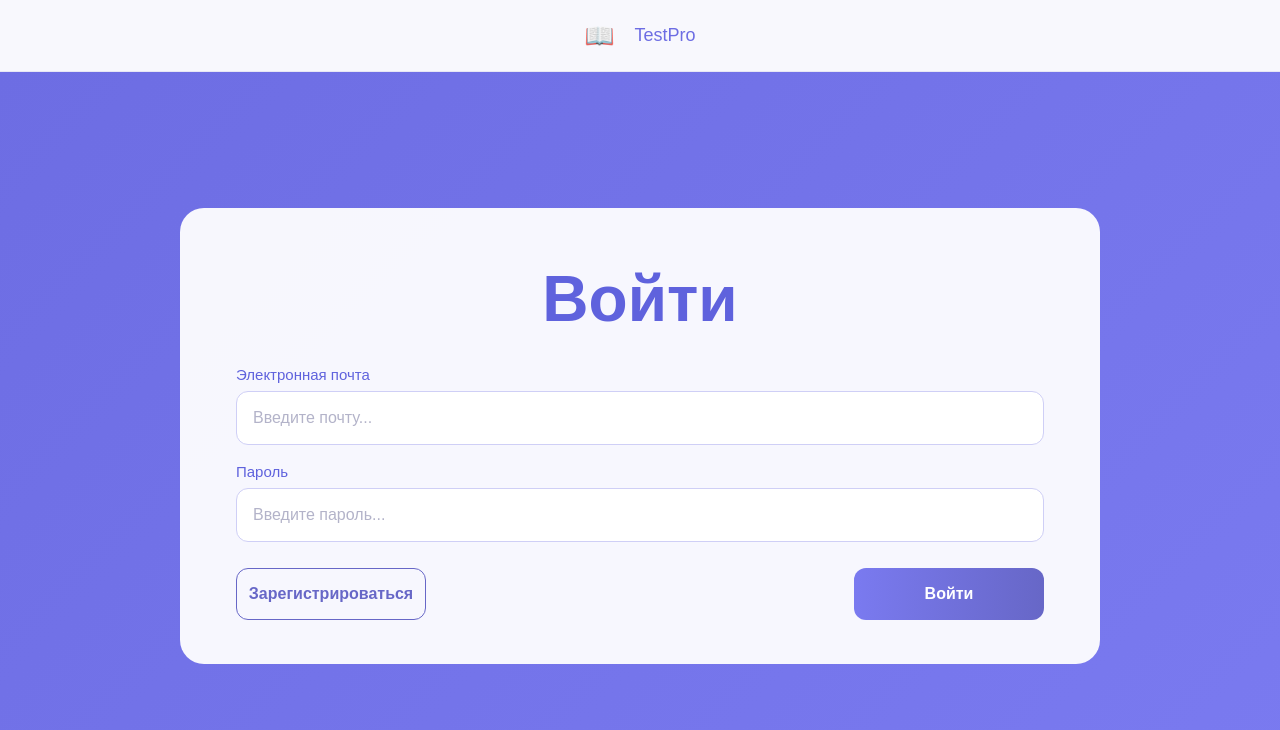
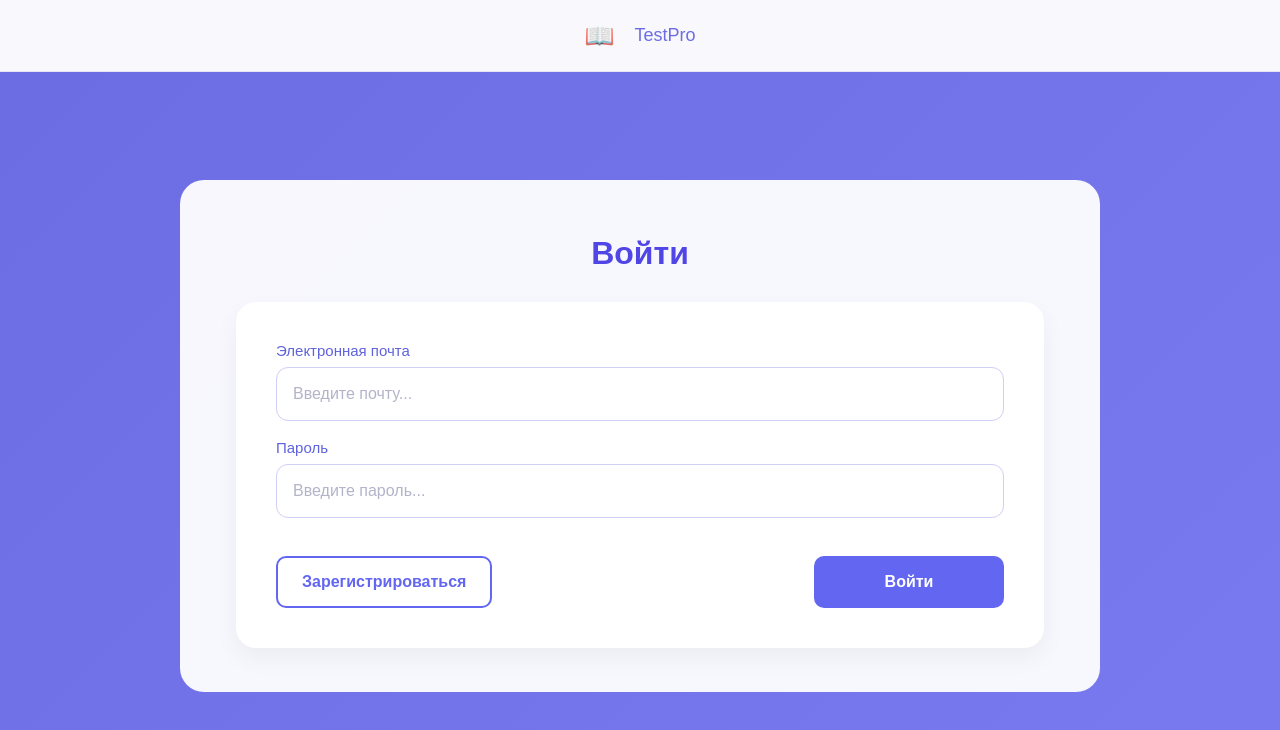
Before and after one commit to sanzhar-developer/TestPro, a React app in the folder client/: page /login in a window 1280 px wide. Shown: the top 730 px of the page. Built offline with nearby package versions, Linux system fonts and the light colour scheme; no server answers; the HTML template or start-up script is replaced by a standard one.

Commit message:
исправление ошибок

```diff
--- a/client/src/pages/CreateTestPage.jsx
+++ b/client/src/pages/CreateTestPage.jsx
@@ -1,6 +1,6 @@
 import { useState } from "react";
 import { useNavigate } from "react-router-dom";
-import "../styles/CreateTest.css"; // Можно использовать те же стили или создать новые
+import "../styles/CreateTest.css";
 
 const API_URL = import.meta.env.VITE_API_URL || "https://testpro-production.up.railway.app";
 
@@ -12,12 +12,10 @@ function CreateTestPage() {
     { questionText: "", options: ["", "", "", ""], correctAnswer: 0 }
   ]);
 
-  // Добавить новый пустой вопрос
   const addQuestion = () => {
     setQuestions([...questions, { questionText: "", options: ["", "", "", ""], correctAnswer: 0 }]);
   };
 
-  // Изменение текста вопроса или вариантов
   const handleQuestionChange = (index, field, value, optionIndex = null) => {
     const newQuestions = [...questions];
     if (field === "option") {
@@ -30,7 +28,7 @@ function CreateTestPage() {
 
   const handleSubmit = async (e) => {
     e.preventDefault();
-    const token = localStorage.getItem("token"); // Если у тебя есть авторизация
+    const token = localStorage.getItem("token");
 
     try {
       const response = await fetch(`${API_URL}/tests`, {
@@ -54,9 +52,9 @@ function CreateTestPage() {
   };
 
   return (
-    <div className="page" style={{ padding: "20px" }}>
+    <div className="page">
       <h1 className="auth-title">Создание нового теста</h1>
-      <form onSubmit={handleSubmit} className="auth-form" style={{ maxWidth: "800px", margin: "0 auto" }}>
+      <form onSubmit={handleSubmit} className="auth-form">
 
         <label>Название теста</label>
         <input
@@ -76,8 +74,9 @@ function CreateTestPage() {
 
         <hr />
 
+        {/* ПРАВИЛЬНЫЙ ЦИКЛ: ОДИН MAP */}
         {questions.map((q, qIndex) => (
-          <div key={qIndex} style={{ marginBottom: "30px", borderBottom: "1px solid #ccc", paddingBottom: "10px" }}>
+          <div key={qIndex} className="question-block">
             <h3>Вопрос №{qIndex + 1}</h3>
             <input
               type="text"
@@ -87,10 +86,10 @@ function CreateTestPage() {
               required
             />
 
-            <div style={{ marginTop: "10px" }}>
+            <div className="options-container">
               <label>Варианты ответов (отметьте правильный):</label>
               {q.options.map((opt, oIndex) => (
-                <div key={oIndex} style={{ display: "flex", alignItems: "center", gap: "10px", marginBottom: "5px" }}>
+                <div key={oIndex} className="option-row">
                   <input
                     type="radio"
                     name={`correct-${qIndex}`}
--- a/client/src/styles/CreateTest.css
+++ b/client/src/styles/CreateTest.css
@@ -1,44 +1,131 @@
-.create-test-form {
-  max-width: 800px;
-  margin: 0 auto;
-  text-align: left;
+/* Основной контейнер страницы */
+.page {
+  background-color: #f5f5f7; /* Светлый фон как на макете */
+  min-height: 100vh;
+  display: flex;
+  flex-direction: column;
+  align-items: center;
 }
 
-/* Стили для каждого блока вопроса */
-.question-block {
-  background: #f9f9ff;
-  padding: 20px;
-  border-radius: 12px;
+/* Заголовок */
+.auth-title {
+  color: #4f46e5;
+  font-size: 2rem;
   margin-bottom: 30px;
-  border: 1px solid #e0e0ff;
+  font-weight: 700;
 }
 
-/* Сетка для вариантов ответов */
+/* Форма */
+.auth-form {
+  background: white;
+  padding: 40px;
+  border-radius: 20px;
+  box-shadow: 0 10px 25px rgba(0, 0, 0, 0.05);
+  width: 100%;
+}
+
+/* Метки и общие инпуты */
+label {
+  display: block;
+  margin-bottom: 8px;
+  font-weight: 600;
+  color: #374151;
+  font-size: 0.9rem;
+}
+
+input[type="text"],
+textarea {
+  width: 100%;
+  padding: 12px 16px;
+  border: 1px solid #e5e7eb;
+  border-radius: 10px;
+  margin-bottom: 20px;
+  font-size: 1rem;
+  transition: border-color 0.2s;
+}
+
+input:focus, textarea:focus {
+  outline: none;
+  border-color: #6366f1;
+}
+
+/* Блок вопроса */
+.question-block {
+  background: #f9fafb;
+  padding: 20px;
+  border-radius: 15px;
+  margin-bottom: 30px;
+  border: 1px solid #f3f4f6;
+}
+
+.question-block h3 {
+  margin-top: 0;
+  color: #111827;
+  font-size: 1.1rem;
+  margin-bottom: 15px;
+}
+
+/* Стилизация вариантов ответов (выравнивание в ряд) */
 .option-row {
   display: flex;
   align-items: center;
-  gap: 15px;
-  margin-bottom: 12px;
+  gap: 12px;
+  margin-bottom: 10px;
 }
 
-/* Стилизация радио-кнопок */
-.option-row input[type="radio"] {
-  width: 22px;
-  height: 22px;
+/* Скрываем стандартный радио и делаем кастомный или красивый акцентный */
+input[type="radio"] {
+  width: 20px;
+  height: 20px;
   cursor: pointer;
-  accent-color: #6366f1; /* Цвет твоих кнопок */
+  accent-color: #6366f1; /* Цвет точки под стиль кнопок */
+  flex-shrink: 0; /* Чтобы радио не сплющивался */
 }
 
-/* Инпуты вариантов ответов */
 .option-row input[type="text"] {
-  flex: 1;
-  margin-bottom: 0; /* Убираем лишний отступ снизу */
+  margin-bottom: 0; /* Убираем нижний отступ внутри ряда */
 }
 
-/* Кнопки внизу */
-.form-actions {
+/* Кнопки */
+.auth-buttons {
   display: flex;
   justify-content: space-between;
-  margin-top: 30px;
-  padding-bottom: 50px;
+  gap: 20px;
+  margin-top: 20px;
 }
+
+.btn {
+  padding: 12px 24px;
+  border-radius: 10px;
+  font-weight: 600;
+  cursor: pointer;
+  transition: all 0.2s;
+  border: none;
+  font-size: 1rem;
+}
+
+.btn-outline {
+  background: white;
+  color: #6366f1;
+  border: 2px solid #6366f1;
+}
+
+.btn-outline:hover {
+  background: #f5f3ff;
+}
+
+.btn-filled {
+  background: #6366f1;
+  color: white;
+}
+
+.btn-filled:hover {
+  background: #4f46e5;
+  transform: translateY(-1px);
+}
+
+hr {
+  border: 0;
+  border-top: 1px solid #e5e7eb;
+  margin: 30px 0;
+}
```
